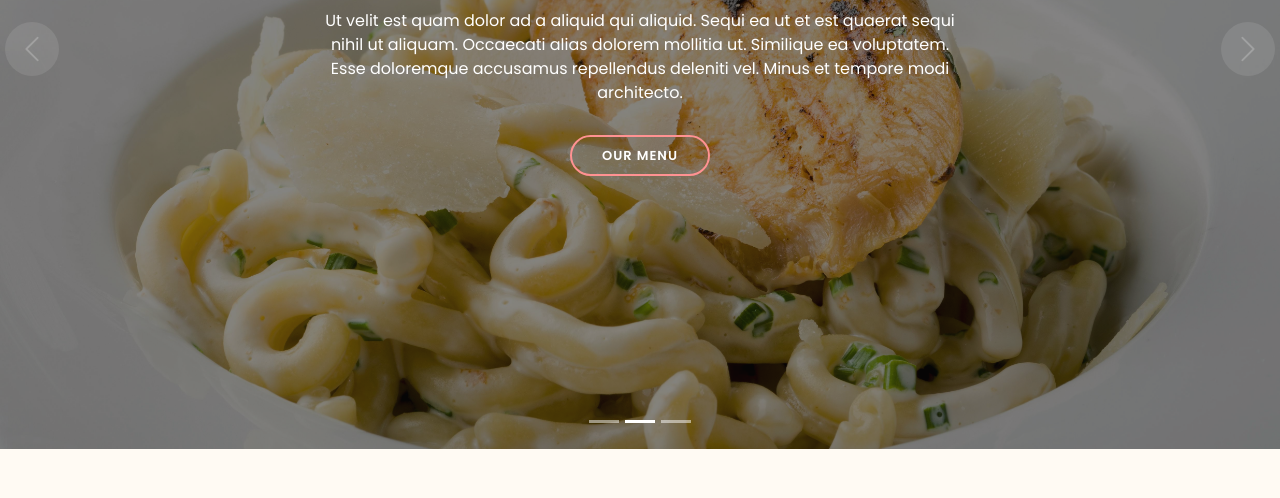
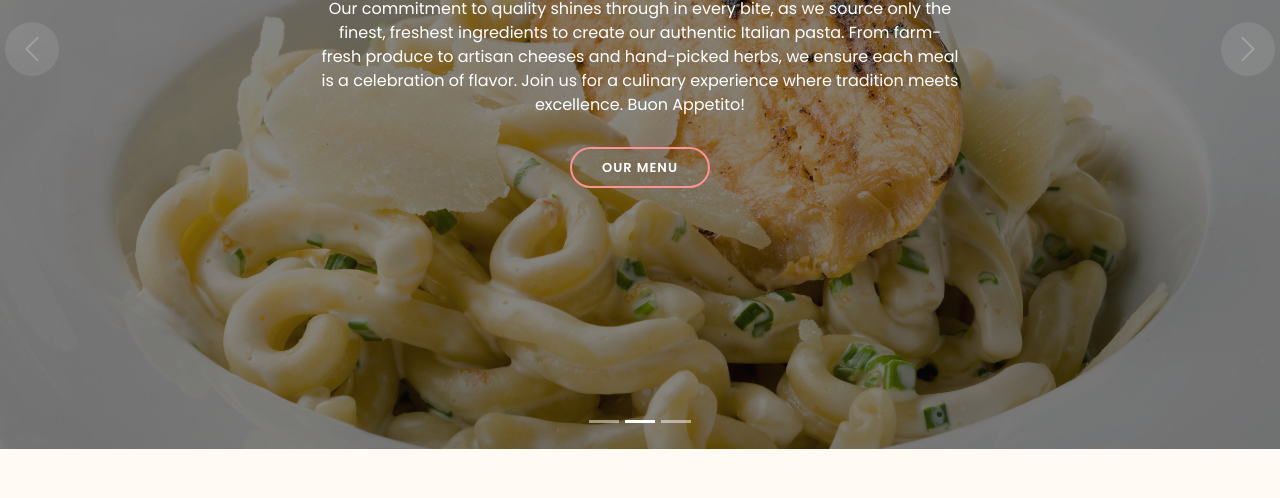
Before and after one commit to Klanham0504/ThePastaPalate, a plain HTML site: page index.html in a window 1280 px wide. Shown: the part 351-849 px from the top of the page. Drawn offline with Linux system fonts and the light colour scheme.

Commit message:
Update index.html

```diff
--- a/index.html
+++ b/index.html
@@ -52,8 +52,7 @@
 
       <div class="logo me-auto">
         <h1><a href="index.html">The Pasta Palate</a></h1>
-        <!-- Uncomment below if you prefer to use an image logo -->
-        <!-- <a href="index.html"><img src="assets/img/logo.png" alt="" class="img-fluid"></a>-->
+
       </div>
 
       <nav id="navbar" class="navbar order-last order-lg-0">
@@ -103,7 +102,7 @@
             <div class="carousel-container">
               <div class="carousel-content">
                 <h2 class="animate__animated animate__fadeInDown">Real, Quality Ingredients</h2>
-                <p class="animate__animated animate__fadeInUp">Ut velit est quam dolor ad a aliquid qui aliquid. Sequi ea ut et est quaerat sequi nihil ut aliquam. Occaecati alias dolorem mollitia ut. Similique ea voluptatem. Esse doloremque accusamus repellendus deleniti vel. Minus et tempore modi architecto.</p>
+                <p class="animate__animated animate__fadeInUp">Our commitment to quality shines through in every bite, as we source only the finest, freshest ingredients to create our authentic Italian pasta. From farm-fresh produce to artisan cheeses and hand-picked herbs, we ensure each meal is a celebration of flavor. Join us for a culinary experience where tradition meets excellence. Buon Appetito!</p>
                 <div>
                   <a href="#menu" class="btn-menu animate__animated animate__fadeInUp scrollto">Our Menu</a>
 
@@ -117,7 +116,7 @@
             <div class="carousel-container">
               <div class="carousel-content">
                 <h2 class="animate__animated animate__fadeInDown">Made Specially For You</h2>
-                <p class="animate__animated animate__fadeInUp">Ut velit est quam dolor ad a aliquid qui aliquid. Sequi ea ut et est quaerat sequi nihil ut aliquam. Occaecati alias dolorem mollitia ut. Similique ea voluptatem. Esse doloremque accusamus repellendus deleniti vel. Minus et tempore modi architecto.</p>
+                <p class="animate__animated animate__fadeInUp">At Pasta Palate, we believe every meal should be a unique experience. That's why we meticulously craft each dish with your tastes in mind, using only the freshest ingredients and time-honored recipes. Enjoy a culinary journey made specially for you, where every bite tells a story of passion and dedication.</p>
                 <div>
                   <a href="#menu" class="btn-menu animate__animated animate__fadeInUp scrollto">Our Menu</a>
 
```
